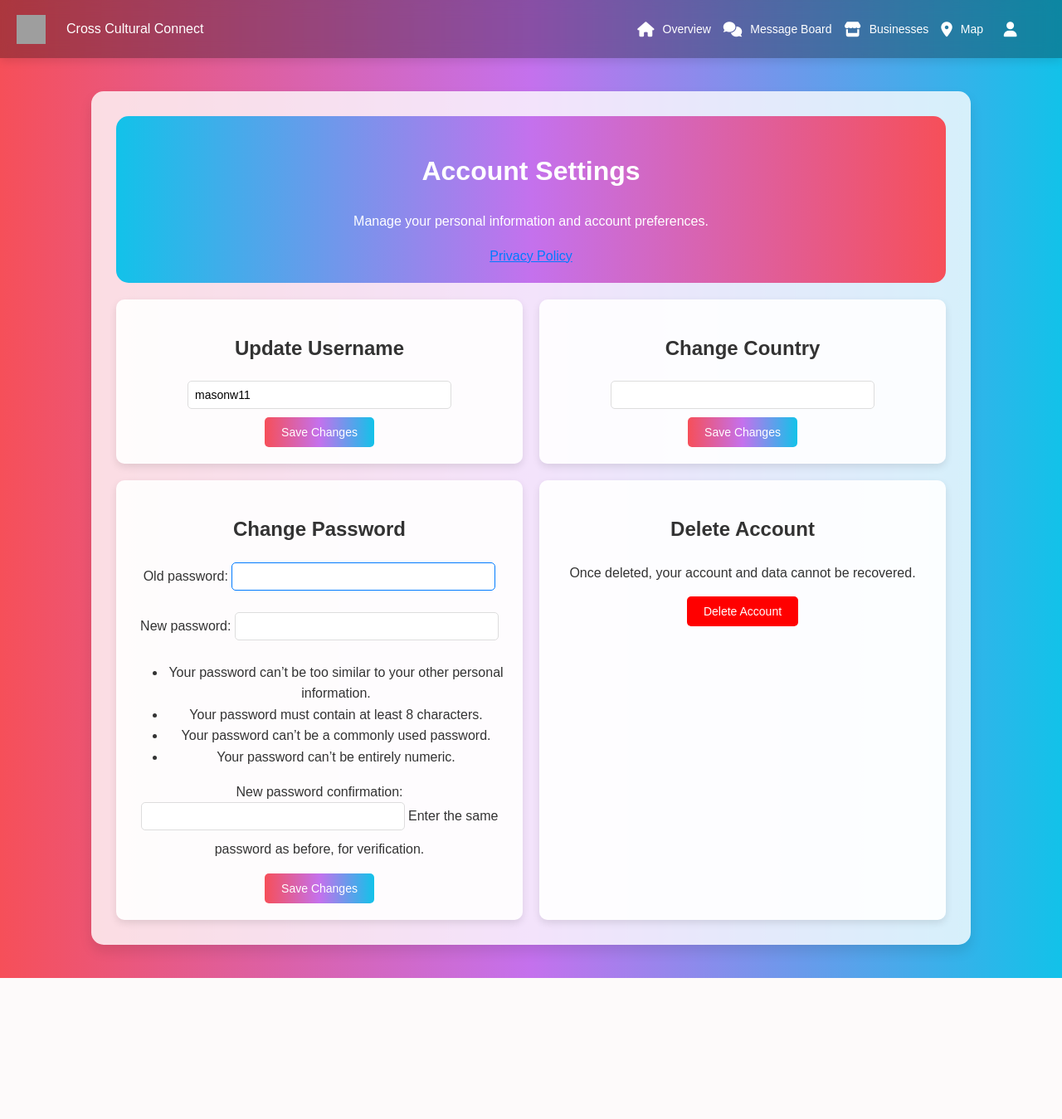
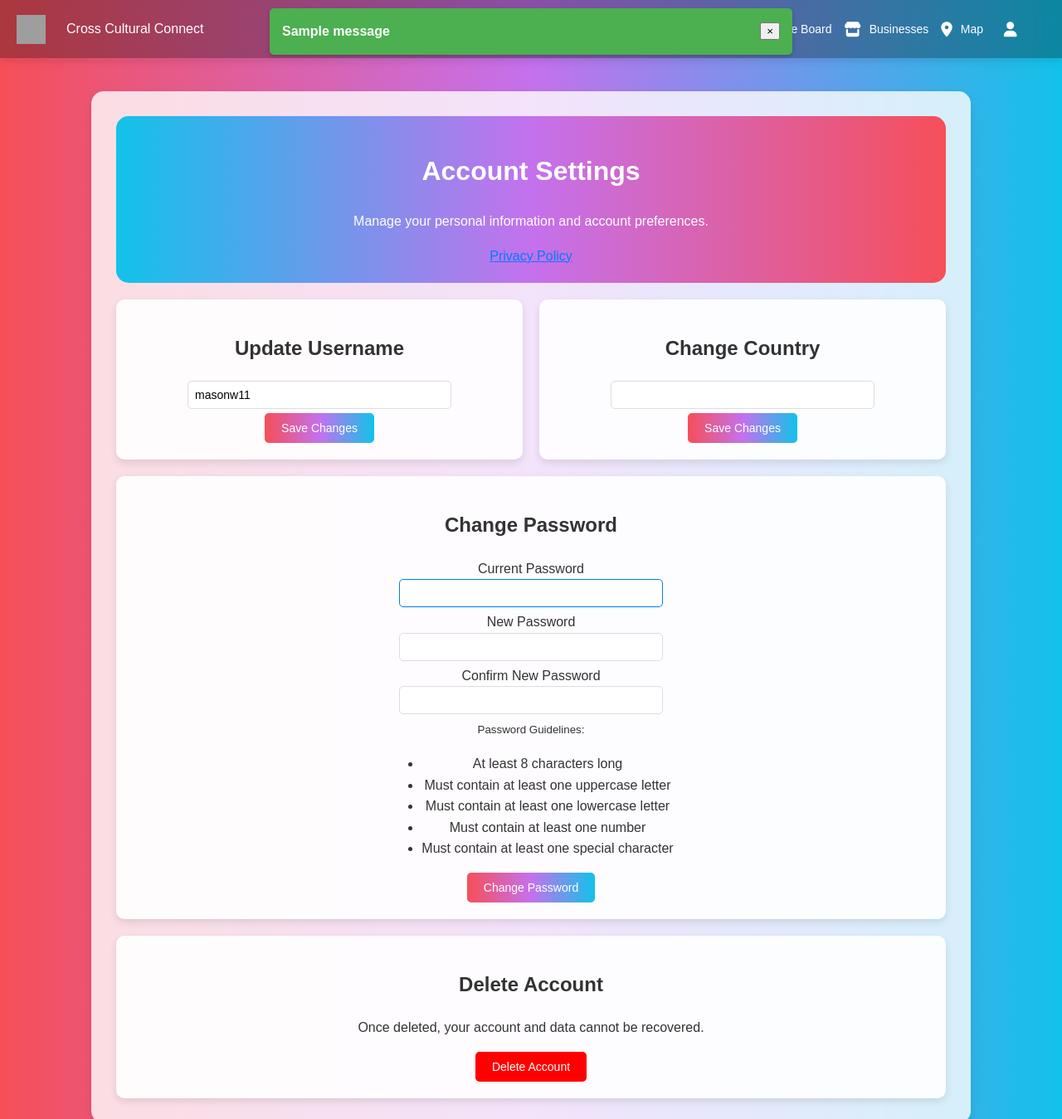
Before and after one commit to masonw0311/cross_cultural_connect, a Django app: page /account_management/ in a window 1280 px wide. Shown: the top 1349 px of the page at 83% size. Before the commit the page ends 1179 px from the top, so only its background shows below. Run offline with Django 5.2, Linux system fonts and the light colour scheme; a user stored in the database is signed in; tables that the repository leaves empty hold one stand-in row (values such as "Sample post"); one stand-in notice (Sample message) is shown; parts of the project's set-up code (start-up, migrations or seed data) failed here and were passed over; grey boxes are pictures that could not be loaded.

Commit message:
Account managment improvements

```diff
--- a/cc_connect/accounts/templates/accounts/account_management.html
+++ b/cc_connect/accounts/templates/accounts/account_management.html
@@ -112,6 +112,70 @@
         .modal-content button {
             margin: 10px 5px;
         }
+
+        /* Error message styles */
+        .error-message {
+            color: red;
+            font-size: 12px;
+            margin-top: 5px;
+            text-align: left;
+        }
+
+        .form-group {
+            display: flex;
+            flex-direction: column;
+            align-items: center;
+        }
+
+        .form-group input,
+        .form-group select {
+            margin-bottom: 5px;
+        }
+
+        /* Style for Django form errors */
+        .form-group .errorlist {
+            color: red;
+            list-style-type: none;
+            padding: 0;
+            margin: 0 0 10px 0;
+            font-size: 12px;
+        }
+
+        .fixed-alert-container {
+            position: fixed;
+            top: 0;
+            left: 0;
+            width: 100%;
+            z-index: 1000;
+            display: flex;
+            justify-content: center;
+            padding: 10px 0;
+        }
+
+        .alert-box {
+            width: 80%;
+            max-width: 600px;
+            padding: 15px;
+            background-color: #4CAF50;
+            color: white;
+            border-radius: 5px;
+            font-size: 16px;
+            font-weight: bold;
+            display: flex;
+            justify-content: space-between;
+            align-items: center;
+            box-shadow: 0 2px 5px rgba(0,0,0,0.2);
+        }
+
+        .alert-box.error-alert {
+            background-color: #f44336; /* Red color for error messages */
+            color: white;
+        }
+
+        .alert-message {
+            flex: 1;
+        }
+
     </style>
 
     <script>
@@ -123,11 +187,24 @@
         function closeProfileModal() {
             document.getElementById("profileModal").style.display = "none";
         }
+
     </script>
 </head>
 <body>
     <!-- Navbar -->
     {% include 'shared/navbar.html' %}
+
+    <!-- Alert Messages -->
+    {% if messages %}
+        {% for message in messages %}
+            <div class="fixed-alert-container">
+                <div class="alert-box {% if message.tags %}{{ message.tags }}-alert{% endif %}">
+                    <div class="alert-message">{{ message }}</div>
+                    <button type="button" class="close-btn" onclick="this.parentElement.parentElement.style.display='none';">&times;</button>
+                </div>
+            </div>
+        {% endfor %}
+    {% endif %}
 
     <!-- Account Settings Page -->
     <div class="settings-container">
@@ -144,8 +221,15 @@
                     {% csrf_token %}
                     <div class="form-group">
                         {{ account_form.username }}
+                        {% if account_form.username.errors %}
+                            <div class="errorlist">
+                                {% for error in account_form.username.errors %}
+                                    <p>{{ error }}</p>
+                                {% endfor %}
+                            </div>
+                        {% endif %}
                     </div>
-                    <button type="submit" class="btn btn-primary">Save Changes</button>
+                    <button type="submit" name="update-username" class="btn btn-primary">Save Changes</button>
                 </form>
             </div>
 
@@ -155,28 +239,73 @@
                     {% csrf_token %}
                     <div class="form-group">
                         {{ profile_form.country_of_origin }}
+                        {% if profile_form.country_of_origin.errors %}
+                            <div class="errorlist">
+                                {% for error in profile_form.country_of_origin.errors %}
+                                    <p>{{ error }}</p>
+                                {% endfor %}
+                            </div>
+                        {% endif %}
                     </div>
-                    <button type="submit" class="btn btn-primary">Save Changes</button>
+                    <button type="submit" name="update-country" class="btn btn-primary">Save Changes</button>
                 </form>
             </div>
         </div>
 
-        <div class="settings-section">
             <div class="settings-card">
                 <h2>Change Password</h2>
-                <form method="POST">
+                <form method="POST" action="{% url 'account_management' %}">
                     {% csrf_token %}
+                    <input type="hidden" name="form_type" value="password_form">
                     <div class="form-group">
-                        {{ password_form.as_p }}
+                        <label for="{{ password_form.old_password.id_for_label }}">Current Password</label>
+                        {{ password_form.old_password }}
+                        {% if password_form.old_password.errors %}
+                            <div class="errorlist">
+                                {% for error in password_form.old_password.errors %}
+                                    <p>{{ error }}</p>
+                                {% endfor %}
+                            </div>
+                        {% endif %}
+
+                        <label for="{{ password_form.new_password1.id_for_label }}">New Password</label>
+                        {{ password_form.new_password1 }}
+                        {% if password_form.new_password1.errors %}
+                            <div class="errorlist">
+                                {% for error in password_form.new_password1.errors %}
+                                    <p>{{ error }}</p>
+                                {% endfor %}
+                            </div>
+                        {% endif %}
+
+                        <label for="{{ password_form.new_password2.id_for_label }}">Confirm New Password</label>
+                        {{ password_form.new_password2 }}
+                        {% if password_form.new_password2.errors %}
+                            <div class="errorlist">
+                                {% for error in password_form.new_password2.errors %}
+                                    <p>{{ error }}</p>
+                                {% endfor %}
+                            </div>
+                        {% endif %}
+                        <div class="password-guidelines">
+                            <small>Password Guidelines:</small>
+                            <ul>
+                                <li>At least 8 characters long</li>
+                                <li>Must contain at least one uppercase letter</li>
+                                <li>Must contain at least one lowercase letter</li>
+                                <li>Must contain at least one number</li>
+                                <li>Must contain at least one special character</li>
+                            </ul>
+                        </div>
                     </div>
-                    <button type="submit" class="btn btn-primary">Save Changes</button>
+                    <button type="submit" name="change-password" class="btn btn-primary">Change Password</button>
                 </form>
             </div>
 
             <div class="settings-card">
                 <h2>Delete Account</h2>
                 <p>Once deleted, your account and data cannot be recovered.</p>
-                <button onclick="openProfileModal()" class="btn btn-danger">Delete Account</button>
+                <button onclick="openProfileModal()" name="delete-account" class="btn btn-danger">Delete Account</button>
             </div>
         </div>
     </div>
@@ -190,7 +319,7 @@
                 {% csrf_token %}
                 <button type="submit" class="btn btn-danger">Delete</button>
             </form>
-            <button onclick="closeProfileModal()" class="btn btn-primary">Cancel</button>
+            <button onclick="closeProfileModal()" name="confirm-delete" class="btn btn-primary">Cancel</button>
         </div>
     </div>
 </body>
--- a/cc_connect/accounts/views.py
+++ b/cc_connect/accounts/views.py
@@ -153,12 +153,14 @@ def account_management(request):
         if account_form.is_valid():
             account_form.save()
             messages.success(request, "Your username has been updated.")
+            return redirect('account_management')
 
         profile_form = ProfileUpdateForm(request.POST)
         if profile_form.is_valid():
             user.country_of_origin = profile_form.cleaned_data['country_of_origin']
             user.save()
             messages.success(request, "Your country of origin has been updated.")
+            return redirect('account_management')
 
         password_form = PasswordChangeForm(user, request.POST)
         if password_form.is_valid():
@@ -166,6 +168,7 @@ def account_management(request):
             user.save()
             update_session_auth_hash(request, user)  # Keeps the user logged in after changing password
             messages.success(request, "Your password has been updated.")
+            return redirect('account_management')
 
     else:
         account_form = AccountUpdateForm(instance=request.user)
```
